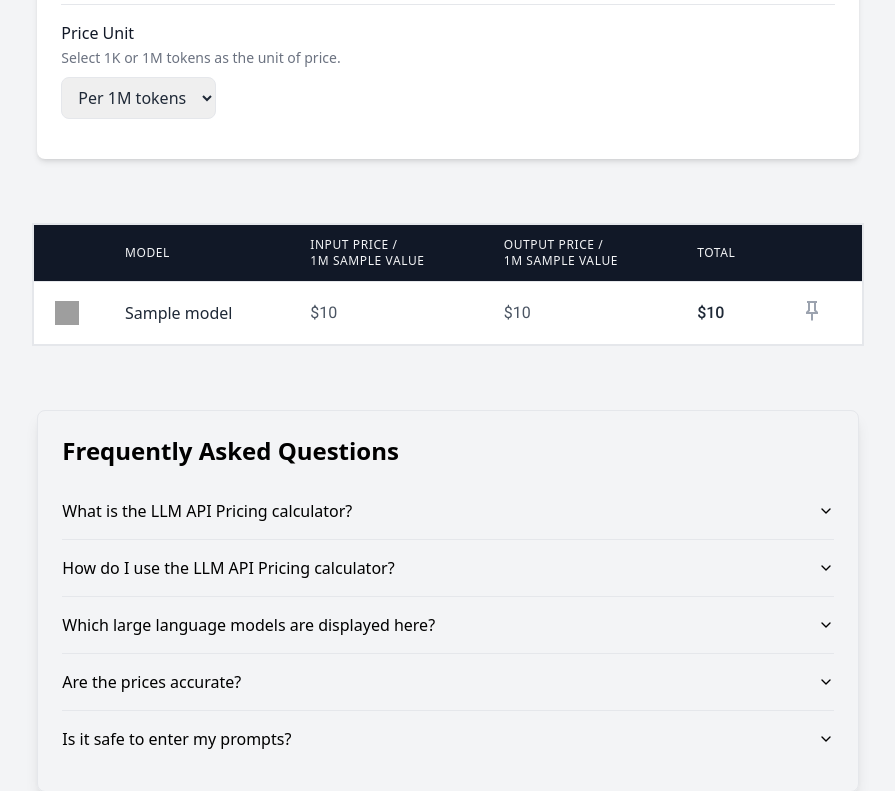
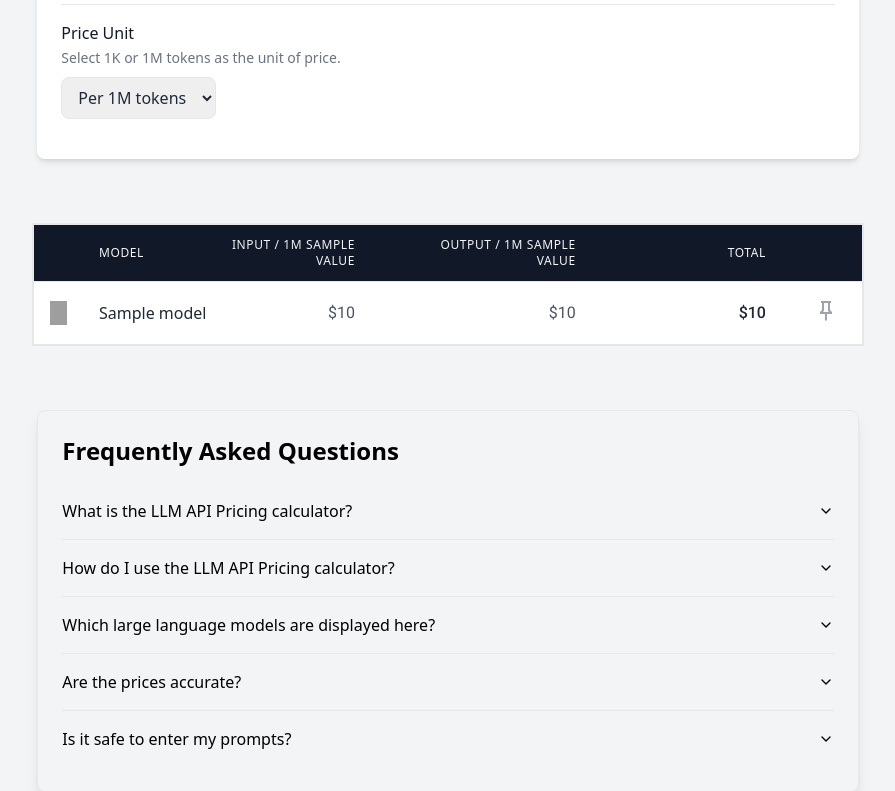
Before and after one commit to yschermer/llmcalc, a Flask app: template src/backend/templates/index.html in a window 1280 px wide. Shown: the part 543-1334 px from the top of the page, without its empty margins (192-1087 px from the left). Run offline with Flask 3, Linux system fonts and the light colour scheme; the template is opened without the code that fills it: most values are stand-ins (such as "Sample title", 1, 10 or a date in 2020); some libraries are stand-ins or nearby versions; grey boxes are pictures that could not be loaded.

Commit message:
fix spacing and ltr prices

```diff
--- a/src/backend/templates/index.html
+++ b/src/backend/templates/index.html
@@ -107,18 +107,18 @@
                                     class="px-4 py-3 text-left text-xs font-medium text-gray-100 uppercase tracking-wider">
                                 </th>
                                 <th scope="col"
-                                    class="px-6 py-3 text-left text-xs font-medium text-gray-100 uppercase tracking-wider">
+                                    class="ps-4 py-3 text-left text-xs font-medium text-gray-100 uppercase tracking-wider">
                                     Model</th>
                                 <th scope="col"
-                                    class="px-6 py-3 text-left text-xs font-medium text-gray-100 uppercase tracking-wider">
-                                    Input Price /<br />{{ pricingUnitAbbreviation }} {{ costs[0].model.unit.value }}
+                                    class="px-4 pe-16 py-3 text-right text-xs font-medium text-gray-100 uppercase tracking-wider">
+                                    Input / {{ pricingUnitAbbreviation }} {{ costs[0].model.unit.value }}
                                 </th>
                                 <th scope="col"
-                                    class="px-6 py-3 text-left text-xs font-medium text-gray-100 uppercase tracking-wider">
-                                    Output Price /<br />{{ pricingUnitAbbreviation }} {{ costs[0].model.unit.value }}
+                                    class="px-4 pe-32 py-3 text-right text-xs font-medium text-gray-100 uppercase tracking-wider">
+                                    Output / {{ pricingUnitAbbreviation }} {{ costs[0].model.unit.value }}
                                 </th>
                                 <th scope="col"
-                                    class="px-6 py-3 text-left text-xs font-medium text-gray-100 uppercase tracking-wider">
+                                    class="px-6 py-3 text-right text-xs font-medium text-gray-100 uppercase tracking-wider">
                                     Total</th>
                                 <th scope="col"
                                     class="px-6 py-3 text-left text-xs font-medium text-gray-100 uppercase tracking-wider">
@@ -128,18 +128,18 @@
                         <tbody id="calc-results" class="bg-white divide-y divide-gray-200"> {% for cost in costs %} {%
                             if loop.index > 1 and costs[loop.index - 2].model.name in pinned_models and cost.model.name
                             not in pinned_models %} <tr>
-                                <td colspan="7" class="py-4 bg-gray-700"> </td>
+                                <td colspan="6" class="py-4 bg-gray-700"> </td>
                             </tr> {% endif %}
                             <tr class="even:bg-gray-100">
                                 <td class="px-4 py-4 whitespace-nowrap" align="center"> <img
                                         src="../static/images/{{ cost.model.provider.value }}.png"
                                         alt="{{ cost.model.provider.value }} logo" class="h-6 w-6"> </td>
-                                <td class="px-6 py-4 whitespace-nowrap text-gray-800">{{ cost.model.name }}</td>
-                                <td class="px-6 py-4 whitespace-nowrap text-gray-600 price">{{
+                                <td class="ps-4 py-4 whitespace-nowrap text-gray-800">{{ cost.model.name }}</td>
+                                <td class="px-4 pe-16 py-4 whitespace-nowrap text-gray-600 text-right price">{{
                                     "$%s"|format(cost.input_price) }}</td>
-                                <td class="px-6 py-4 whitespace-nowrap text-gray-600 price">{{
+                                <td class="px-4 pe-32 py-4 whitespace-nowrap text-gray-600 text-right price">{{
                                     "$%s"|format(cost.output_price) }}</td>
-                                <td class="px-6 py-4 whitespace-nowrap text-gray-800 price font-medium">{{
+                                <td class="px-6 py-4 whitespace-nowrap text-gray-800 text-right price font-medium">{{
                                     "$%s"|format(cost.total) }} </td>
                                 <td class="px-6 py-4 whitespace-nowrap"> <button
                                         class="text-blue-600 hover:text-blue-800" hx-post="/update" hx-target="body"
```
